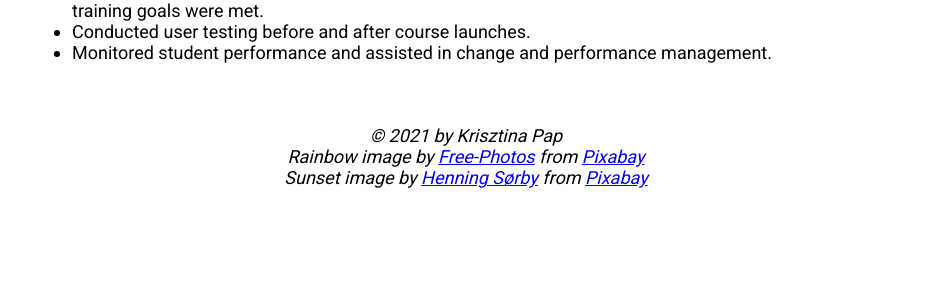
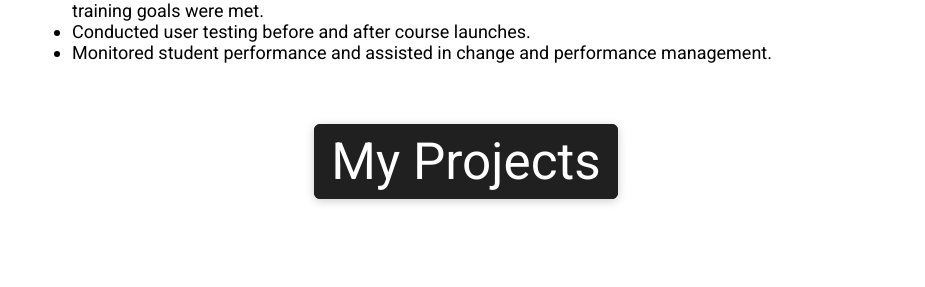
Before and after one commit to KrisztinaPap/azure-resume, a plain HTML site: page index.html in a window 1280 px wide. Shown: the part 3406-3693 px from the top of the page, without its empty margins (174-1099 px from the left). Before the commit the page ends 3630 px from the top, so only its background shows below. Drawn offline with Linux system fonts and the light colour scheme.

Commit message:
Added My Projects button to About Me page

```diff
--- a/index.html
+++ b/index.html
@@ -136,6 +136,10 @@
                 <li>Conducted user testing before and after course launches.</li>
                 <li>Monitored student performance and assisted in change and performance management.</li>
             </ul>
+
+    </div>
+    <div class="container center-content">
+        <p class="demo-p"><a class="demo-button" href="/projects.html" target="_blank">My Projects</a></p>
     </div>
 
     <footer>
```
